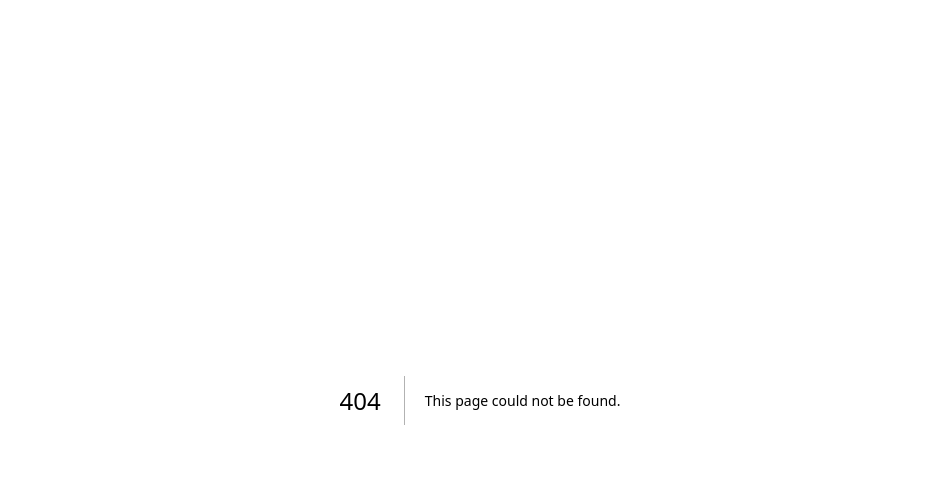
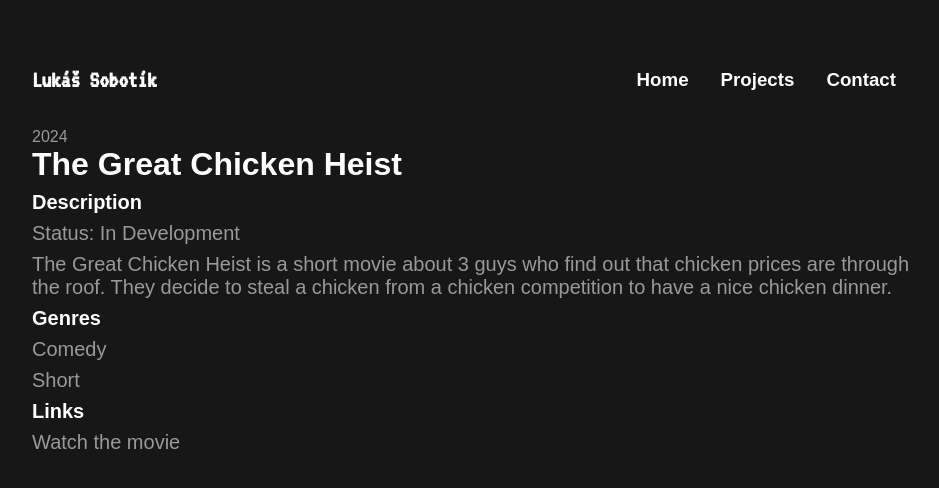
Before and after one commit to lukassobotik/personal-website, a Next.js app: page /movies in a window 1280 px wide. Before the commit this address had no page. Shown: the top 488 px of the page, without its empty margins (160-1099 px from the left). Built offline with nearby package versions, Linux system fonts and the light colour scheme.

Commit message:
Movie Projects (#29)

```diff
--- a/ProjectOverview.tsx
+++ b/ProjectOverview.tsx
@@ -5,8 +5,9 @@ import {Project} from "./pages/project/[projectId]";
 import AOS from 'aos';
 import 'aos/dist/aos.css';
 import {useEffect} from "react";
+import {Movie} from "./pages/movie/[movieId]";
 
-export default function ProjectOverview({project, id} : {project : Project, id : number}) {
+export default function ProjectOverview({project, id, isMovie} : {project : Project | Movie, id : number, isMovie : boolean}) {
     useEffect(() => {
         AOS.init();
     }, []);
@@ -16,7 +17,11 @@ export default function ProjectOverview({project, id} : {project : Project, id :
             <div className={styles.main_featured_project_info}>
                 <div className={styles.main_featured_project_info_title}>
                     <div className={styles.main_featured_project_info_title_year}>{project.year ? project.year : "Year"}</div>
-                    <div className={styles.main_featured_project_info_title_text}><Link href={"/project/" + project.id} className={styles.url}>{project.name}</Link></div>
+                    {!isMovie ?
+                        <div className={styles.main_featured_project_info_title_text}><Link href={"/project/" + project.id} className={styles.url}>{(project as Project).name}</Link></div>
+                        :
+                        <div className={styles.main_featured_project_info_title_text}><Link href={"/movie/" + project.id} className={styles.url}>{(project as Movie).title}</Link></div>
+                    }
                 </div>
                 <div className={styles.main_featured_project_other_info}>
                     <div className={styles.main_featured_project_other_info_description}>
@@ -26,10 +31,21 @@ export default function ProjectOverview({project, id} : {project : Project, id :
                         ))}
                     </div>
                     <div className={styles.main_featured_project_other_info_technologies}>
-                        <div className={styles.main_featured_project_other_info_title}>Technologies</div>
-                        {project?.technologies && Object.keys(project.technologies).map((key) => (
-                            <div key={key} className={styles.main_featured_project_other_info_text}>{project.technologies[key]}</div>
-                        ))}
+                        {!isMovie ?
+                            <div>
+                                <div className={styles.main_featured_project_other_info_title}>Technologies</div>
+                                {(project as Project)?.technologies && Object.keys((project as Project).technologies).map((key) => (
+                                    <div key={key} className={styles.main_featured_project_other_info_text}>{(project as Project).technologies[key]}</div>
+                                ))}
+                            </div>
+                            :
+                            <div>
+                                <div className={styles.main_featured_project_other_info_title}>Genres</div>
+                                {(project as Movie)?.genres && Object.keys((project as Movie).genres).map((key) => (
+                                    <div key={key} className={styles.main_featured_project_other_info_text}>{(project as Movie).genres[key]}</div>
+                                ))}
+                            </div>
+                        }
                     </div>
                     <div className={styles.main_featured_project_other_info_links}>
                         <div className={styles.main_featured_project_other_info_title}>Links</div>
--- a/navbar.tsx
+++ b/navbar.tsx
@@ -17,6 +17,11 @@ export default function Navbar() {
                         Projects
                     </h3>
                 </Link>
+                {/*<Link href="/movies" className={styles.header_tab}>*/}
+                {/*    <h3>*/}
+                {/*        Movies*/}
+                {/*    </h3>*/}
+                {/*</Link>*/}
                 <Link href="/contact" className={styles.header_tab}>
                     <h3>
                         Contact
--- a/pages/FetchProjects.tsx
+++ b/pages/FetchProjects.tsx
@@ -39,7 +39,7 @@ export default function FetchProjects({onlyFeatured}: {onlyFeatured: boolean}) {
         <>
             <div className={styles.featured_projects_section}>
                 {projects && projects.map((project, id) => (
-                    <ProjectOverview key={id} project={project} id={id}></ProjectOverview>
+                    <ProjectOverview key={id} project={project} id={id} isMovie={false}></ProjectOverview>
                 ))}
             </div>
         </>
--- /dev/null
+++ b/pages/movie/[movieId].tsx
@@ -0,0 +1,88 @@
+import {useEffect, useState} from "react";
+import {useRouter} from "next/router";
+import Navbar from "../../navbar";
+import styles from "../../styles/Home.module.css";
+import Head from "next/head";
+import Image from "next/image";
+import Link from "next/link";
+import MarkdownContainer from "../../MarkdownContainer";
+
+export interface Movie {
+    id: string;
+    year: string;
+    title: string;
+    genres: Record<string, string>;
+    shortDescription: Record<string, string>;
+    description: Record<string, string>;
+    links: Record<string, { name: string, url: string }>;
+    url: string;
+}
+
+export default function Movie() {
+    const [movie, setMovie] = useState<Movie>();
+    const router = useRouter();
+    const movieId = router.query.movieId;
+
+    useEffect(() => {
+        if (!movieId) return;
+
+        fetchMovieById(movieId).then((movie) => {
+            setMovie(movie);
+        });
+    }, [movieId]);
+
+    return (
+        <>
+            <Head>
+                <title>{movie?.title}</title>
+            </Head>
+            <main className={styles.main}>
+                <Navbar/>
+                <div className={styles.project_overview_section}>
+                    <div className={styles.overview}>
+                        <div className={styles.project_header}>
+                            <div className={styles.main_featured_project_info_title}>
+                                <div
+                                    className={styles.main_featured_project_info_title_year}>{movie?.year ? movie.year : "Year"}</div>
+                                <div className={styles.main_featured_project_info_title_text}>{movie?.title}</div>
+                            </div>
+                        </div>
+                        <h3 className={styles.project_technologies}>
+                            {movie?.genres && Object.keys(movie.genres).map((key) => {
+                                return movie.genres[key]
+                            }).join(", ")}
+                        </h3>
+                        <div className={styles.project_paragraph_parent}>
+                            {movie?.description && Object.keys(movie.description).map((key) => (
+                                <p className={styles.overview_paragraph} key={key}>{movie.description[key]}</p>
+                            ))}
+                        </div>
+                        <div className={styles.project_link}>
+                            {movie?.links && Object.keys(movie.links).map((key) => (
+                                <a key={key} href={movie.links[key].url}
+                                   className={styles.skill}>{movie.links[key].name}</a>
+                            ))}
+                        </div>
+                    </div>
+                </div>
+            </main>
+        </>
+    )
+}
+
+export async function fetchMovies() {
+    const res = await fetch('/movies.json');
+    const data = await res.json();
+    return Object.values<Movie>(data);
+}
+
+export async function fetchMovieById(movieId: string | string[] | undefined) {
+    const res = await fetch('/movies.json');
+    const data = await res.json();
+
+    const movieArray = Object.values<Movie>(data);
+    const project = movieArray.find(item => item.id === movieId);
+    if (project) {
+        return project;
+    }
+}
--- /dev/null
+++ b/pages/movies/index.tsx
@@ -0,0 +1,37 @@
+import styles from "../../styles/Home.module.css";
+import Link from "next/link";
+import React, {useEffect} from "react";
+import Navbar from "../../navbar";
+import ProjectOverview from "../../ProjectOverview";
+import {fetchMovieById, fetchMovies, Movie} from "../movie/[movieId]";
+
+export default function Movies() {
+    const [movies, setMovies] = React.useState<Movie[]>();
+
+    useEffect(() => {
+        fetchMovies().then((movies) => {
+            const ids: string[] = movies.map((project) => project.id);
+
+            Promise.all(ids.map((id) => fetchMovieById(id)))
+                .then((fetchedMovies) => {
+                    const allProjects = fetchedMovies.filter((movie) => !!movie) as Movie[];
+                    setMovies(allProjects);
+                    console.log(allProjects);
+                })
+                .catch((error) => {
+                    console.error(error);
+                });
+        });
+    }, []);
+
+    return (
+        <>
+            <main className={styles.main}>
+                <Navbar />
+                {movies && movies.map((movie, id) => (
+                    <ProjectOverview key={id} project={movie} id={id} isMovie={true}></ProjectOverview>
+                ))}
+            </main>
+        </>
+    )
+}
--- a/pages/projects/index.tsx
+++ b/pages/projects/index.tsx
@@ -163,7 +163,7 @@ function AllProjects() {
                     </div>
 
                     {filteredProjects && filteredProjects.map((project, id) => (
-                        <ProjectOverview key={id} project={project} id={id}></ProjectOverview>
+                        <ProjectOverview key={id} project={project} id={id} isMovie={false}></ProjectOverview>
                     ))}
                 </div>
             </main>
--- /dev/null
+++ b/public/movies.json
@@ -0,0 +1,26 @@
+{
+  "The Great Chicken Heist": {
+    "id": "the-great-chicken-heist",
+    "title": "The Great Chicken Heist",
+    "description": {
+      "1": "Status: In Development",
+      "2": "My roles: Director, Cinematographer, Co-Writer, Producer, Editor",
+      "3": "The Great Chicken Heist is a short movie about 3 guys who find out that chicken prices are through the roof. They decide to steal a chicken from a chicken competition to have a nice chicken dinner."
+    },
+    "shortDescription": {
+      "1": "Status: In Development",
+      "2": "The Great Chicken Heist is a short movie about 3 guys who find out that chicken prices are through the roof. They decide to steal a chicken from a chicken competition to have a nice chicken dinner."
+    },
+    "genres": {
+      "1": "Comedy",
+      "2": "Short"
+    },
+    "year": "2024",
+    "links": {
+      "1": {
+        "name": "Watch the movie",
+        "url": "/movie/the-great-chicken-heist"
+      }
+    }
+  }
+}
```
